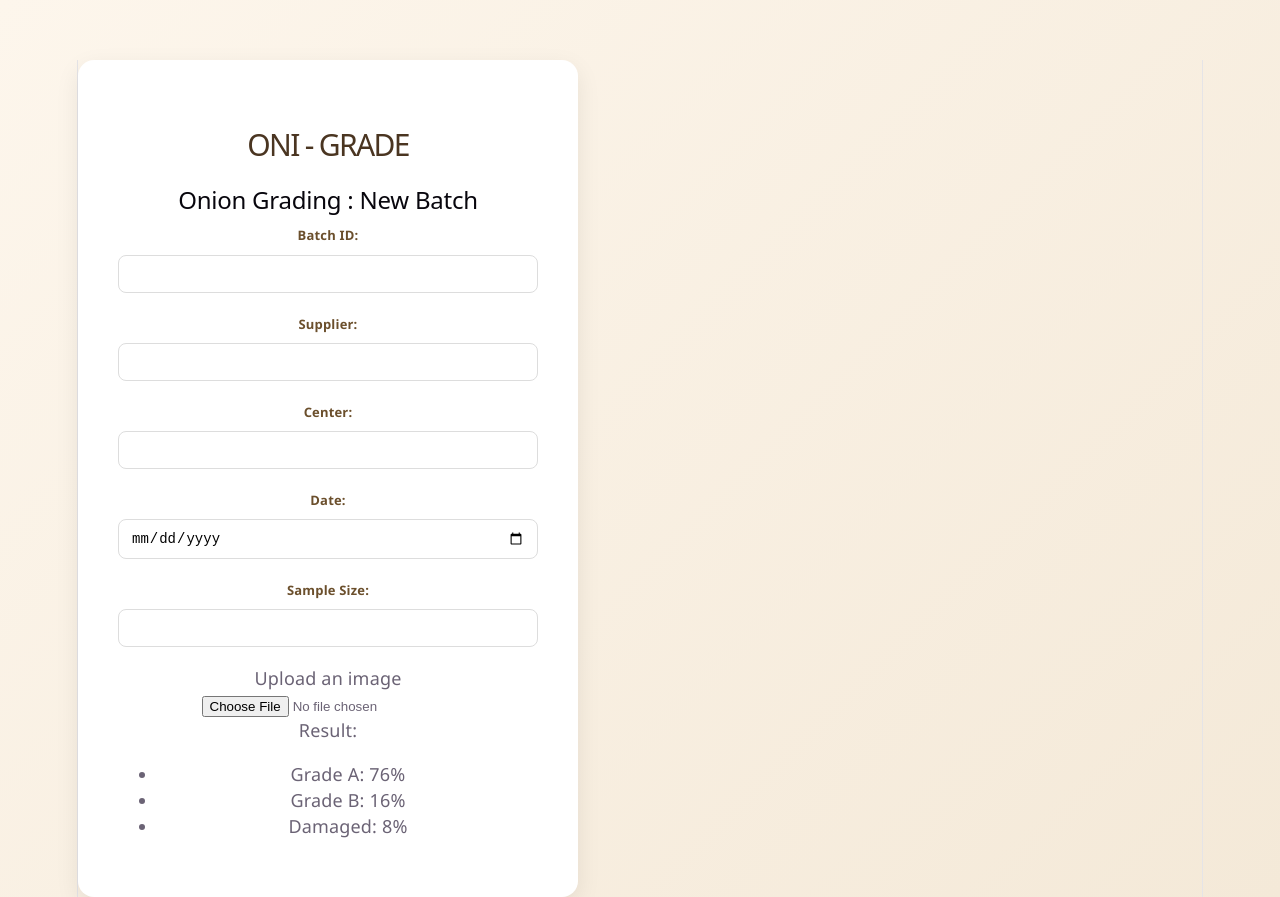
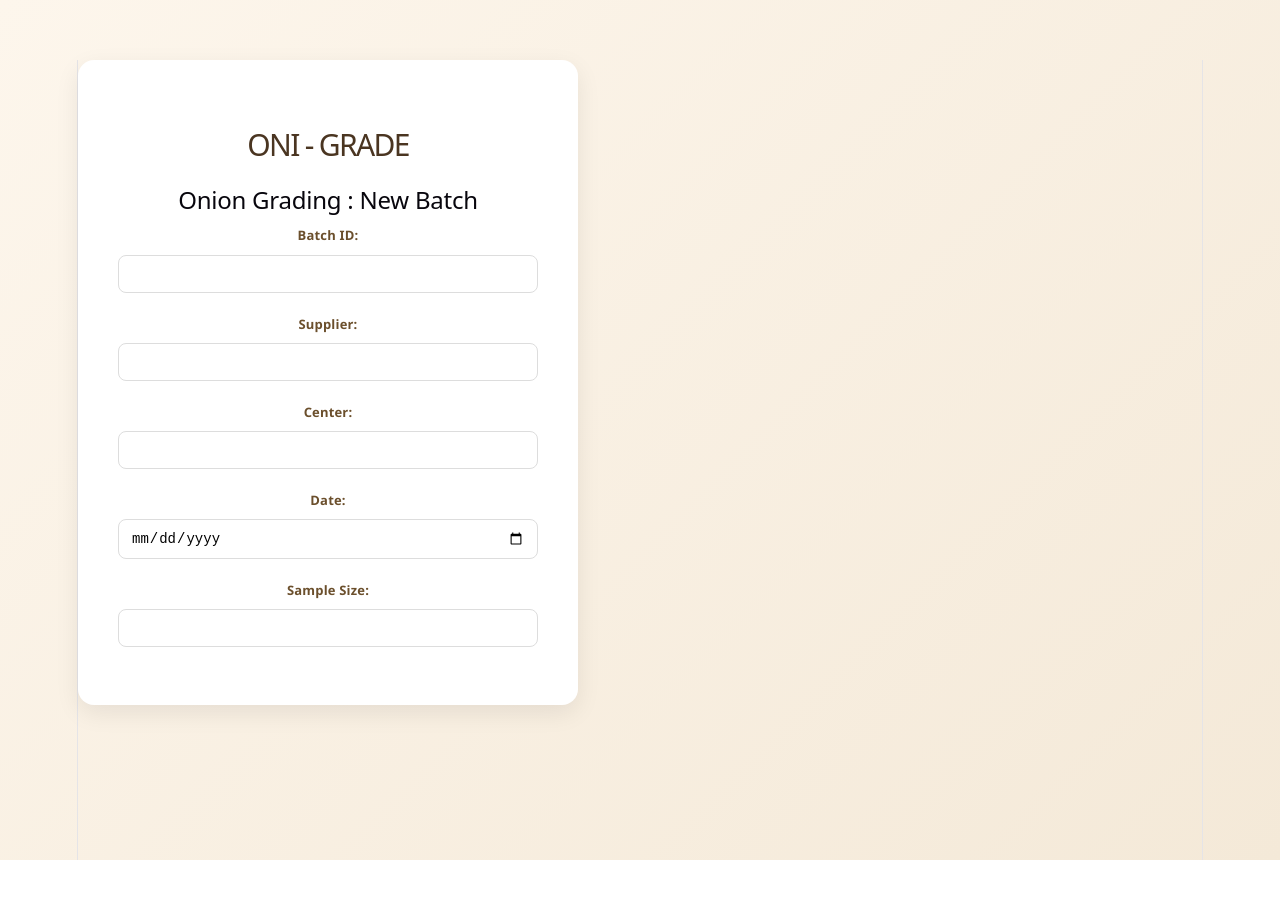
Before and after one commit to iamjoya26/batch-tracker-frontend, a React (Vite) app: page / in a window 1280 px wide. After the commit the page ends 860 px from the top, so only its background shows below. Built offline with nearby package versions, Linux system fonts and the light colour scheme.

Commit message:
Show only one stage at a time using conditional rendering

```diff
--- a/src/App.jsx
+++ b/src/App.jsx
@@ -10,9 +10,9 @@ function App() {
     <div className="form-card">
       <h1>ONI - GRADE</h1>
       <h2>Onion Grading : New Batch</h2>
-      <Form />
-      <ImageUpload />
-      <Processing />
+      {stage === 'form' && <Form />}
+      {stage === 'upload' && <ImageUpload />}
+      {stage === 'processing' && <Processing />}
     </div>
   );
 }
```
